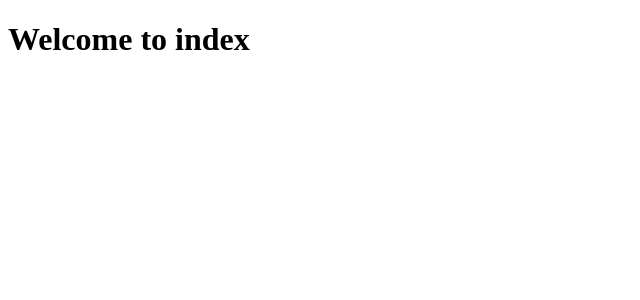
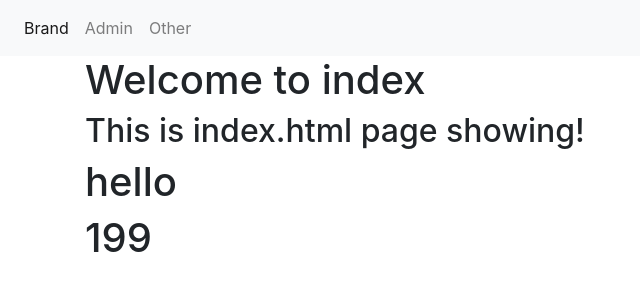
Before and after one commit to alikariminejad/webdevelopingbeginner, a Django app: page / in a window 1280 px wide. Shown: the top 300 px of the page, without its empty margins (0-640 px from the left). Run offline with Django 4.2, Linux system fonts and the light colour scheme.

Commit message:
templates

```diff
--- a/14-Django_Level_Four/learning_templates/basic_app/views.py
+++ b/14-Django_Level_Four/learning_templates/basic_app/views.py
@@ -2,7 +2,8 @@
 
 # Create your views here.
 def index(request):
-    return render(request, 'basic_app/index.html')
+    context_dict = {'text':'hello world','number':100}
+    return render(request, 'basic_app/index.html',context_dict)
 
 
 def other(request):
--- a/14-Django_Level_Four/learning_templates/templates/basic_app/base.html
+++ b/14-Django_Level_Four/learning_templates/templates/basic_app/base.html
@@ -0,0 +1,28 @@
+<!DOCTYPE html>
+<html lang="en">
+<head>
+    <meta charset="UTF-8">
+    <meta name="viewport" content="width=device-width, initial-scale=1.0">
+    <title>Document</title>
+    <link rel="stylesheet" href="https://cdn.jsdelivr.net/npm/bootstrap@4.4.1/dist/css/bootstrap.min.css" integrity="sha384-Vkoo8x4CGsO3+Hhxv8T/Q5PaXtkKtu6ug5TOeNV6gBiFeWPGFN9MuhOf23Q9Ifjh" crossorigin="anonymous">
+</head>
+<body>
+
+
+<nav class="navbar navbar-expand-lg navbar-light bg-light">
+    <div class="collapse navbar-collapse" id="navbarNavAltMarkup">
+      <div class="navbar-nav">
+        <a class="nav-item nav-link active" href="{% url 'index' %}">Brand</a>
+        <a class="nav-item nav-link" href="{% url 'admin:index' %}">Admin</a>
+        <a class="nav-item nav-link" href="{% url 'basic_app:other' %}">Other</a>
+      </div>
+    </div>
+  </nav>
+
+    <div class="container">
+        {% block body_block %}
+        <!-- Anything outside of this will be inherited if you extend! -->
+        {% endblock %}
+    </div>
+</body>
+</html>
--- a/14-Django_Level_Four/learning_templates/templates/basic_app/index.html
+++ b/14-Django_Level_Four/learning_templates/templates/basic_app/index.html
@@ -1,11 +1,8 @@
 <!DOCTYPE html>
-<html lang="en">
-<head>
-    <meta charset="UTF-8">
-    <meta name="viewport" content="width=device-width, initial-scale=1.0">
-    <title></title>
-</head>
-<body>
+{% extends "basic_app/base.html" %}
+    {% block body_block %}
     <h1>Welcome to index</h1>
-</body>
-</html>
+    <h2>This is index.html page showing!</h2>
+    <h1>{{ text|cut:'world' }}</h1>
+    <h1>{{ number|add:"99" }}</h1>
+    {% endblock%}
```
Also changed, not shown: 14-Django_Level_Four/learning_templates/basic_app/templatetags/my_extras.py (added, +12 -0 lines), 14-Django_Level_Four/learning_templates/templates/basic_app/other.html (+4 -9 lines), 14-Django_Level_Four/learning_templates/basic_app/templatetags/__init__.py (added).
